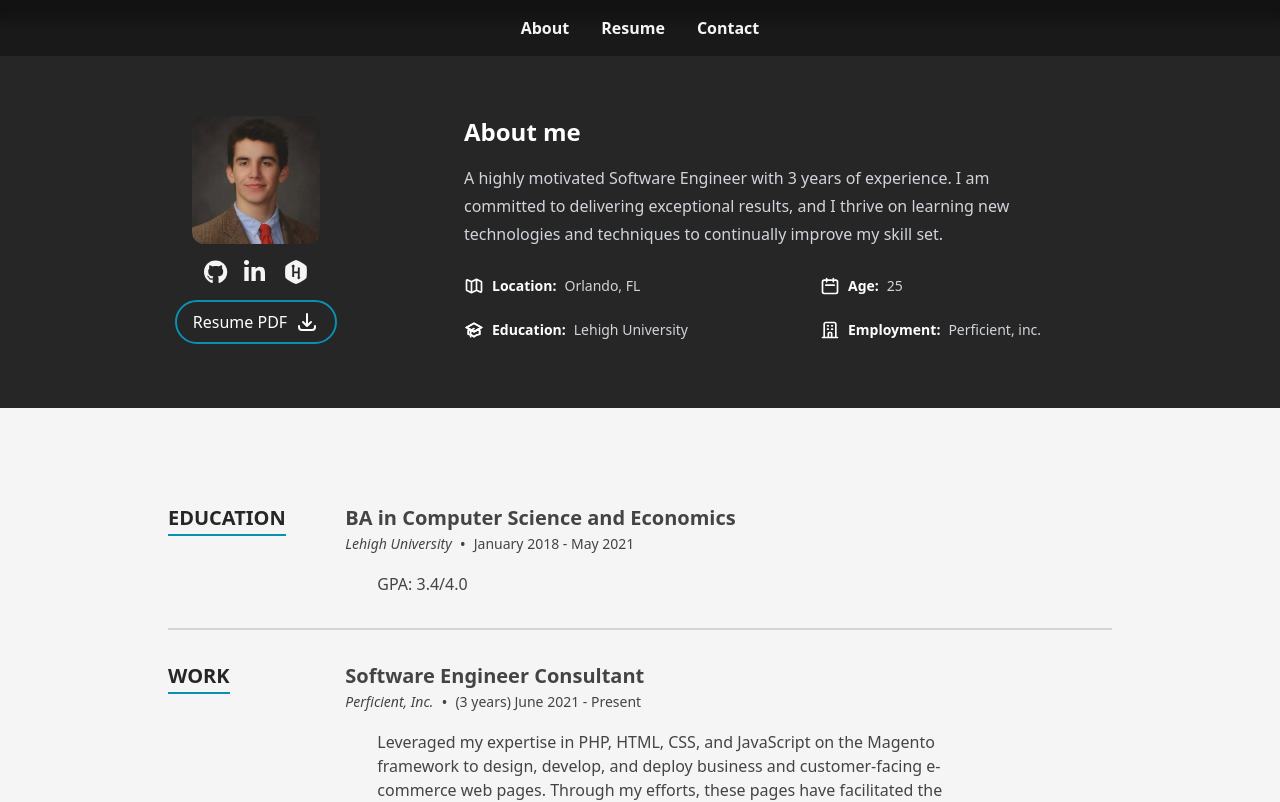
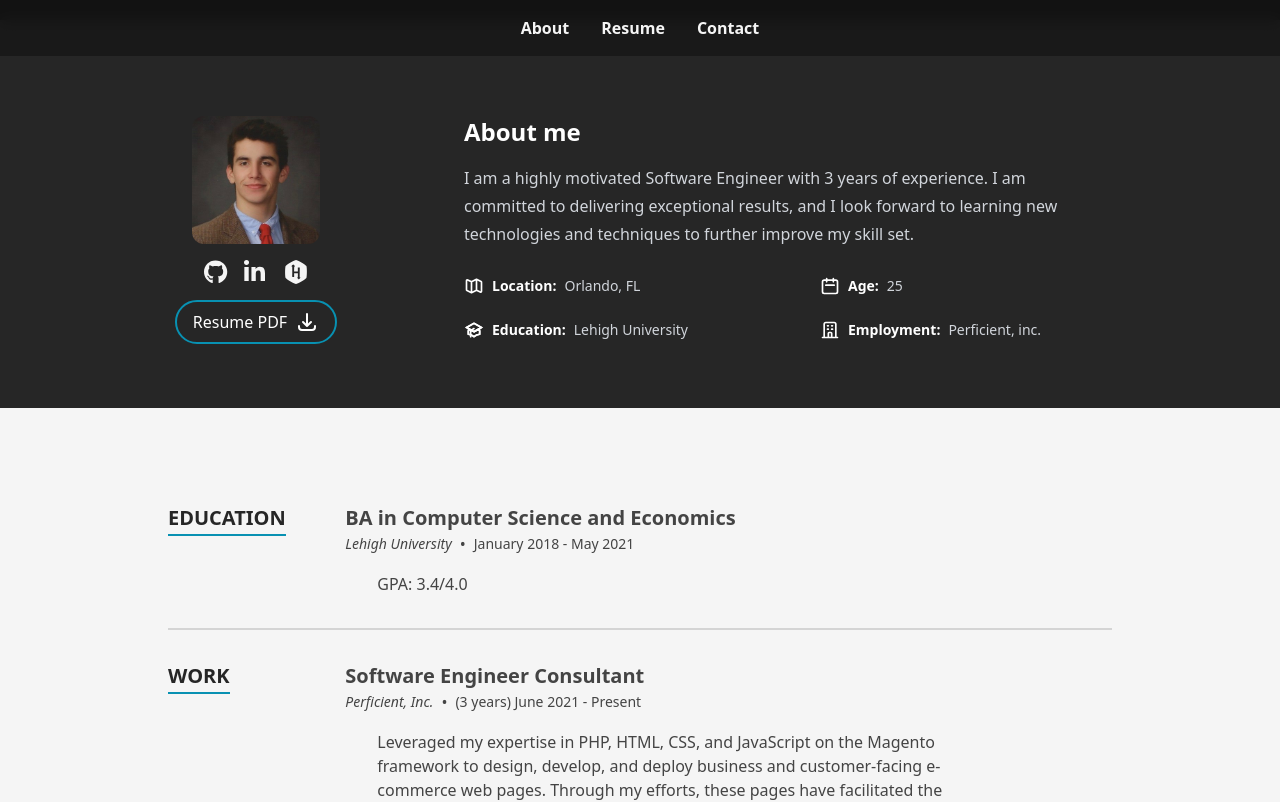
Before and after one commit to rmcguiness/rcm-react-resume, a Next.js app: page / in a window 1280 px wide. Shown: the top 802 px of the page. Built offline with nearby package versions, Linux system fonts and the light colour scheme.

Commit message:
fixed bio

```diff
--- a/src/data/data.tsx
+++ b/src/data/data.tsx
@@ -93,7 +93,7 @@ export const heroData: Hero = {
  */
 export const aboutData: About = {
   profileImageSrc: profilepic,
-  description: `A highly motivated Software Engineer with 3 years of experience. I am committed to delivering exceptional results, and I thrive on learning new technologies and techniques to continually improve my skill set.`,
+  description: `I am a highly motivated Software Engineer with 3 years of experience. I am committed to delivering exceptional results, and I look forward to learning new technologies and techniques to further improve my skill set.`,
   aboutItems: [
     {label: 'Location', text: 'Orlando, FL', Icon: MapIcon},
     {label: 'Age', text: '25', Icon: CalendarIcon},
```
